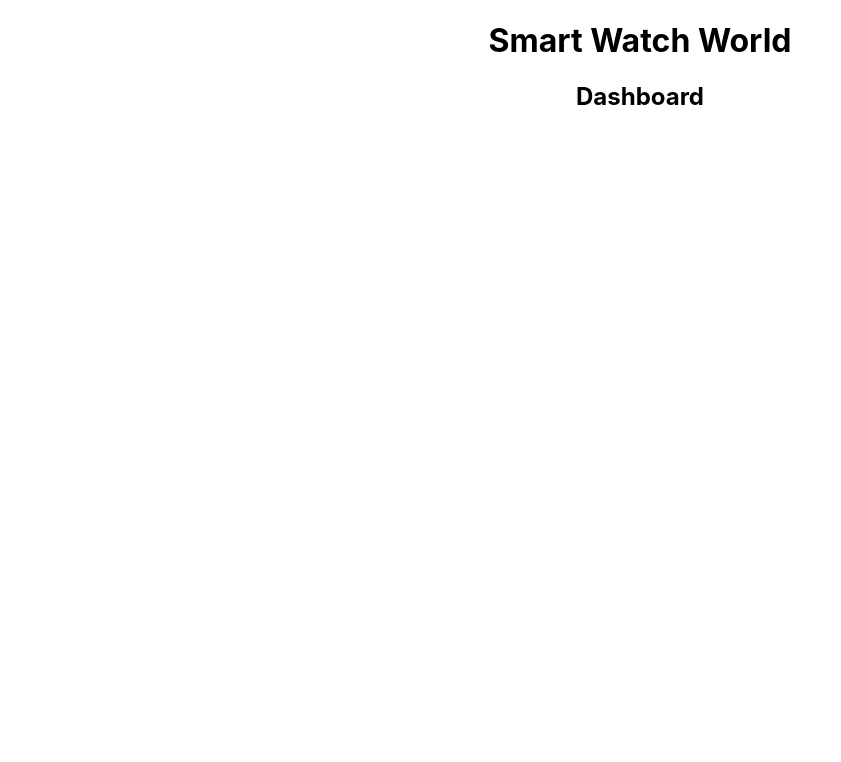
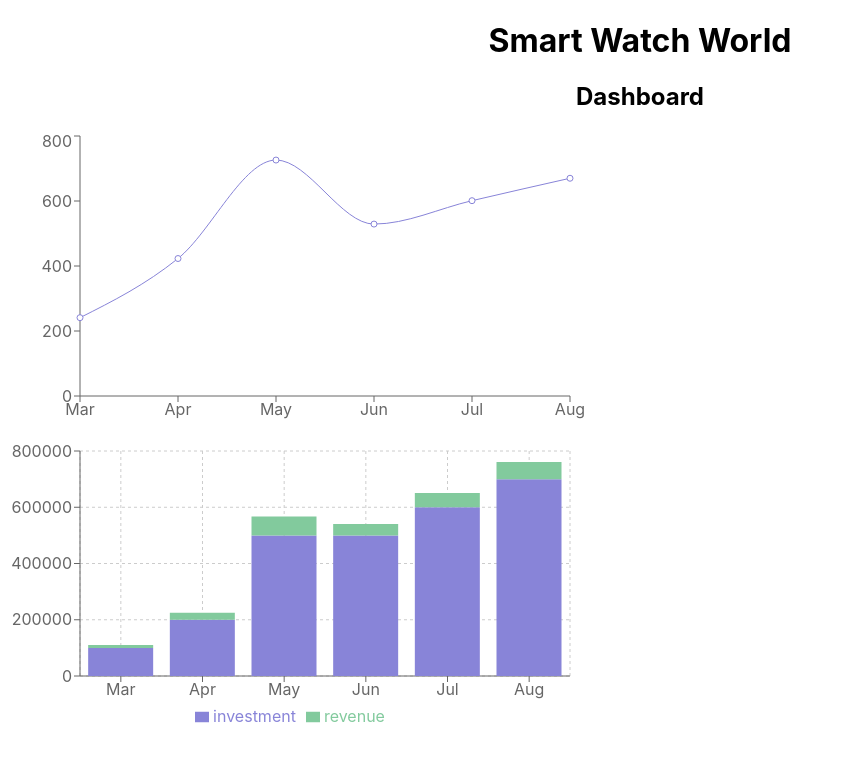
Before and after one commit to nazibhaque137/product-analysis, a React (Create React App) app: page /dashboard in a window 1280 px wide. Shown: the top 762 px of the page, without its empty margins (0-841 px from the left). Built offline with nearby package versions, Linux system fonts and the light colour scheme.

Commit message:
charts added

```diff
--- a/src/components/Dashboard/Dashboard.js
+++ b/src/components/Dashboard/Dashboard.js
@@ -1,11 +1,16 @@
 import React from 'react';
+import ProductLineChart from '../ProductLineChart/ProductLineChart';
+import ProductBarChart from '../ProductBarChart/ProductBarChart';
 
-const Darshboard = () => {
+
+const Dashboard = () => {
     return (
         <div>
             <h2>Dashboard</h2>
+            <ProductLineChart></ProductLineChart>
+            <ProductBarChart></ProductBarChart>
         </div>
     );
 };
 
-export default Darshboard;
+export default Dashboard;
--- /dev/null
+++ b/src/components/ProductBarChart/ProductBarChart.js
@@ -0,0 +1,73 @@
+import React from "react";
+import {
+    BarChart,
+    Bar,
+    XAxis,
+    YAxis,
+    CartesianGrid,
+    Tooltip,
+    Legend
+} from "recharts";
+
+const data = [
+    {
+        "month": "Mar",
+        "investment": 100000,
+        "sell": 241,
+        "revenue": 10401
+    },
+    {
+        "month": "Apr",
+        "investment": 200000,
+        "sell": 423,
+        "revenue": 24500
+    },
+    {
+        "month": "May",
+        "investment": 500000,
+        "sell": 726,
+        "revenue": 67010
+    },
+    {
+        "month": "Jun",
+        "investment": 500000,
+        "sell": 529,
+        "revenue": 40405
+    },
+    {
+        "month": "Jul",
+        "investment": 600000,
+        "sell": 601,
+        "revenue": 50900
+    },
+    {
+        "month": "Aug",
+        "investment": 700000,
+        "sell": 670,
+        "revenue": 61000
+    }
+];
+
+export default function ProductBarChart() {
+    return (
+            <BarChart
+                width={600}
+                height={300}
+                data={data}
+                margin={{
+                    top: 20,
+                    right: 30,
+                    left: 20,
+                    bottom: 5,
+                }}
+            >
+                <CartesianGrid strokeDasharray="3 3" />
+                <XAxis dataKey="month" />
+                <YAxis />
+                <Tooltip />
+                <Legend />
+            <Bar dataKey="investment" stackId="a" fill="#8884d8" />
+                <Bar dataKey="revenue" stackId="a" fill="#82ca9d" />
+            </BarChart>
+    );
+}
--- /dev/null
+++ b/src/components/ProductLineChart/ProductLineChart.js
@@ -0,0 +1,73 @@
+import React from "react";
+import {
+    LineChart,
+    Line,
+    XAxis,
+    YAxis,
+    Tooltip,
+} from "recharts";
+
+    const data = [
+        {
+            "month": "Mar",
+            "investment": 100000,
+            "sell": 241,
+            "revenue": 10401
+        },
+        {
+            "month": "Apr",
+            "investment": 200000,
+            "sell": 423,
+            "revenue": 24500
+        },
+        {
+            "month": "May",
+            "investment": 500000,
+            "sell": 726,
+            "revenue": 67010
+        },
+        {
+            "month": "Jun",
+            "investment": 500000,
+            "sell": 529,
+            "revenue": 40405
+        },
+        {
+            "month": "Jul",
+            "investment": 600000,
+            "sell": 601,
+            "revenue": 50900
+        },
+        {
+            "month": "Aug",
+            "investment": 700000,
+            "sell": 670,
+            "revenue": 61000
+        }
+    ];
+
+export default function ProductLineChart() {
+    return (
+        <LineChart
+            width={600}
+            height={300}
+            data={data}
+            margin={{
+                top: 5,
+                right: 30,
+                left: 20,
+                bottom: 5
+            }}
+        >
+            <XAxis dataKey="month" />
+            <YAxis />
+            <Tooltip />
+            <Line
+                type="monotone"
+                dataKey="sell"
+                stroke="#8884d8"
+                activeDot={{ r: 8 }}
+            />
+        </LineChart>
+    );
+};
```
Also changed, not shown: src/components/Product/Product.js (added, +19 -0 lines).
